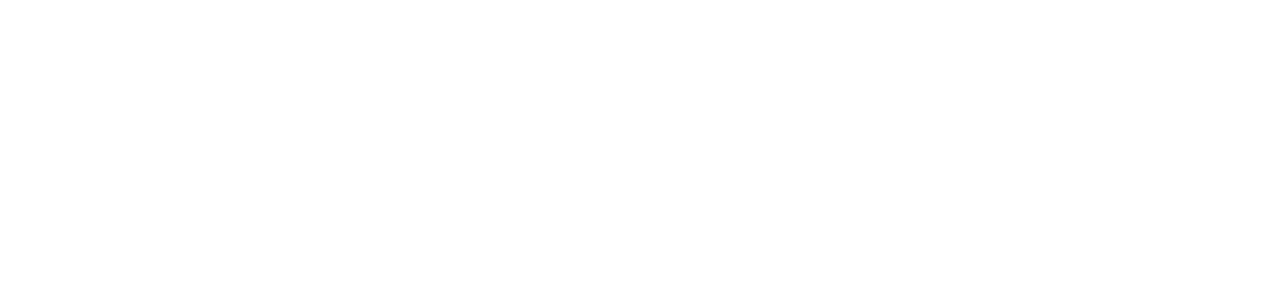
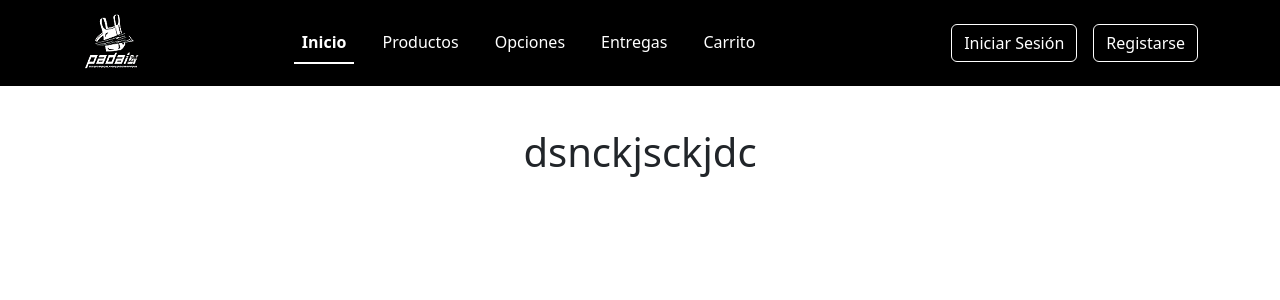
Before and after one commit to AxelBarahona12/programacion_web_equipo1, an Angular app in the folder PROYECTO_PADAIS/: page /shoopcart in a window 1280 px wide. Before the commit this address led to /. Shown: the top 300 px of the page. Built offline with nearby package versions, Linux system fonts and the light colour scheme.

Commit message:
Creación carrito

```diff
--- a/PROYECTO_PADAIS/src/app/app-routing.module.ts
+++ b/PROYECTO_PADAIS/src/app/app-routing.module.ts
@@ -2,10 +2,12 @@ import { NgModule } from '@angular/core';
 import { RouterModule, Routes } from '@angular/router';
 import { HomeModule } from './modules/home/home.module';
 import { ProductosComponent } from './Productos/Productos.component';
+import { ShoopcartComponent } from './modules/home/shoopcart/shoopcart.component';
 const routes: Routes = [
 
   { path: "home", loadChildren:()=>import("./modules/home/home.module").then(m=>m.HomeModule)},
-  {path: 'Productos', component: ProductosComponent}
+  {path: 'Productos', component: ProductosComponent},
+  {path: 'shoopcart', component: ShoopcartComponent}
 ];
 
 @NgModule({
--- a/PROYECTO_PADAIS/src/app/app.module.ts
+++ b/PROYECTO_PADAIS/src/app/app.module.ts
@@ -5,7 +5,7 @@ import { AppRoutingModule } from './app-routing.module';
 import { AppComponent } from './app.component';
 import { HomeModule } from './modules/home/home.module';
 import { ProductosComponent } from './Productos/Productos.component';
-
+import { ShoopcartComponent } from './modules/home/shoopcart/shoopcart.component';
 
 @NgModule({
   declarations: [
--- a/PROYECTO_PADAIS/src/app/modules/home/header/header.component.html
+++ b/PROYECTO_PADAIS/src/app/modules/home/header/header.component.html
@@ -29,7 +29,7 @@
           <a class="nav-link text-warning" href="#">Entregas</a>
         </li>
         <li class="nav-item">
-          <a class="nav-link text-warning" href="#">Carrito</a>
+          <a class="nav-link text-warning" href="shoopcart">Carrito</a>
         </li>
       </ul>
 
--- a/PROYECTO_PADAIS/src/app/modules/home/shoopcart/shoopcart.component.html
+++ b/PROYECTO_PADAIS/src/app/modules/home/shoopcart/shoopcart.component.html
@@ -1 +1,2 @@
-<p>shoopcart works!</p>
+<app-header> </app-header>
+<div class="Titulo"><h1>dsnckjsckjdc</h1></div>
--- a/PROYECTO_PADAIS/src/app/modules/home/shoopcart/shoopcart.component.scss
+++ b/PROYECTO_PADAIS/src/app/modules/home/shoopcart/shoopcart.component.scss
@@ -0,0 +1,4 @@
+.Titulo{
+    padding-top: 8rem;
+    text-align: center;
+}
```
